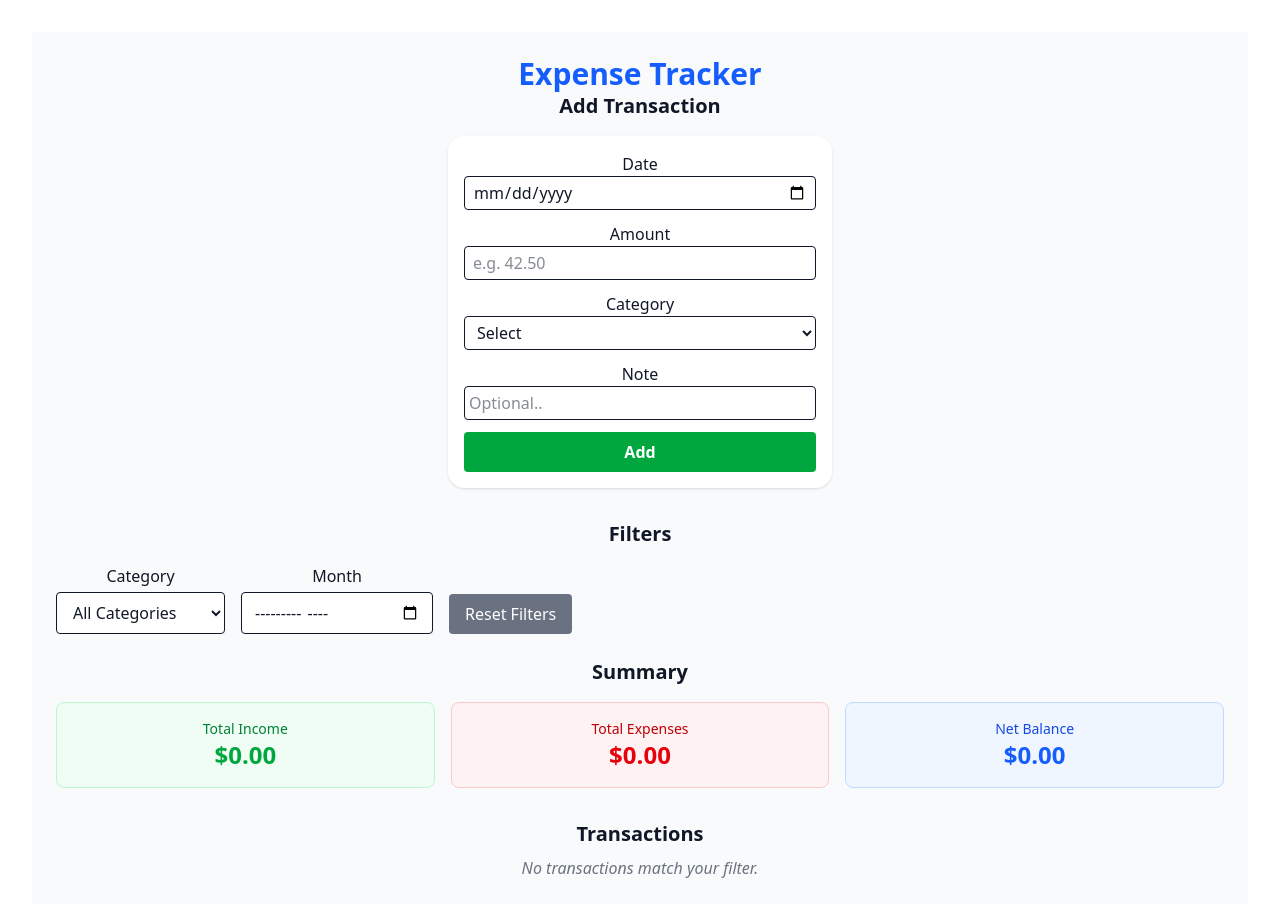
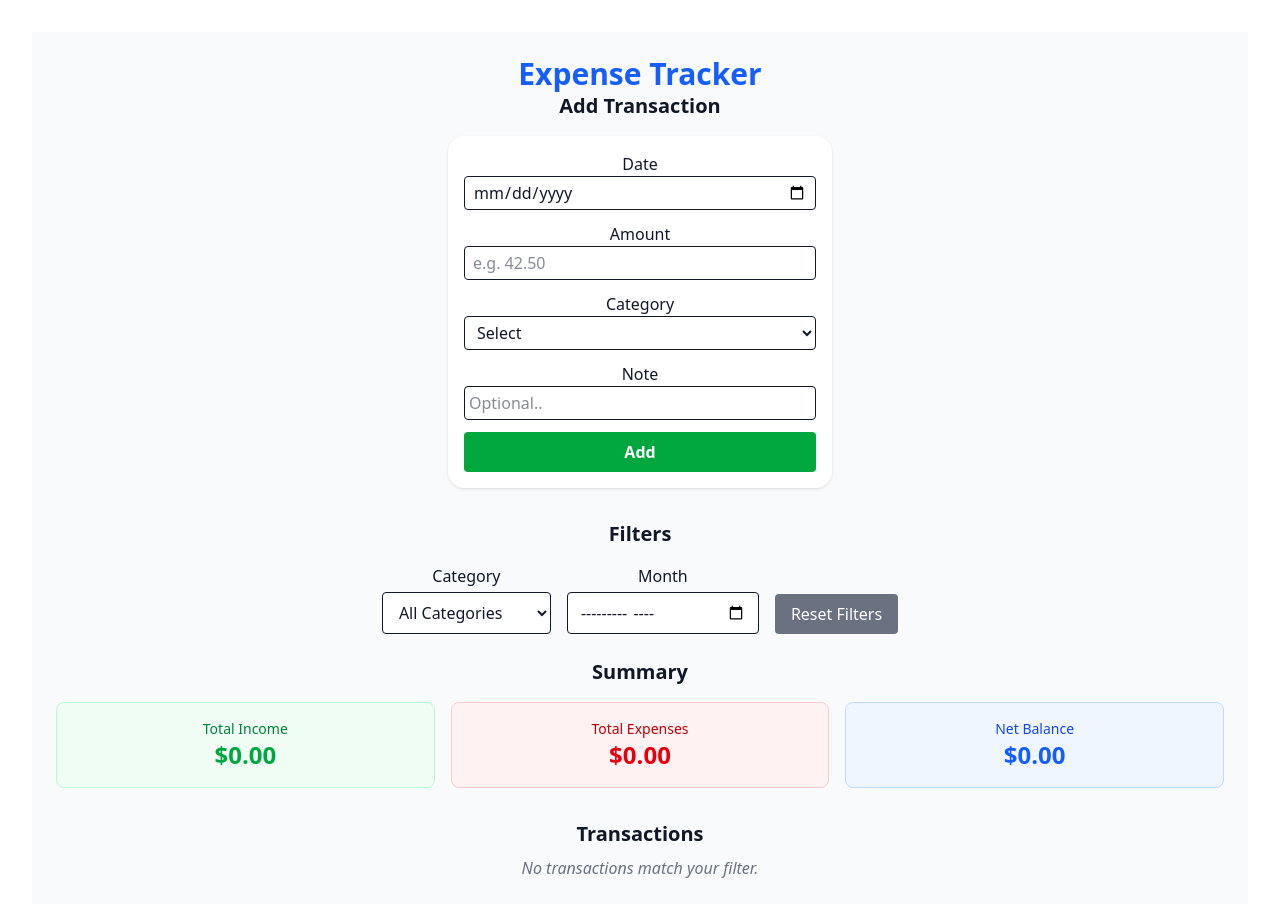
Before and after one commit to prasaipratik9/expense-tracker, a React (Vite) app: page / in a window 1280 px wide. Shown: the top 916 px of the page. Built offline with nearby package versions, Linux system fonts and the light colour scheme.

Commit message:
minor tailwind  styling changed and live demo uploaded to README

```diff
--- a/src/App.jsx
+++ b/src/App.jsx
@@ -162,7 +162,7 @@ function App() {
       {/* Filters section */}
       <section className="mb-6">
         <h2 className="text-xl font-semibold mb-4">Filters</h2>
-        <div className="flex gap-4 flex-wrap">
+        <div className="flex gap-4 flex-wrap justify-center">
           {/* Start of filter dropdown */}
           <label className="flex flex-col">
             <span className="font-medium mb-1">Category</span>
```
Also changed, not shown: 1 other file (tests, documents, lock files or other folders).
